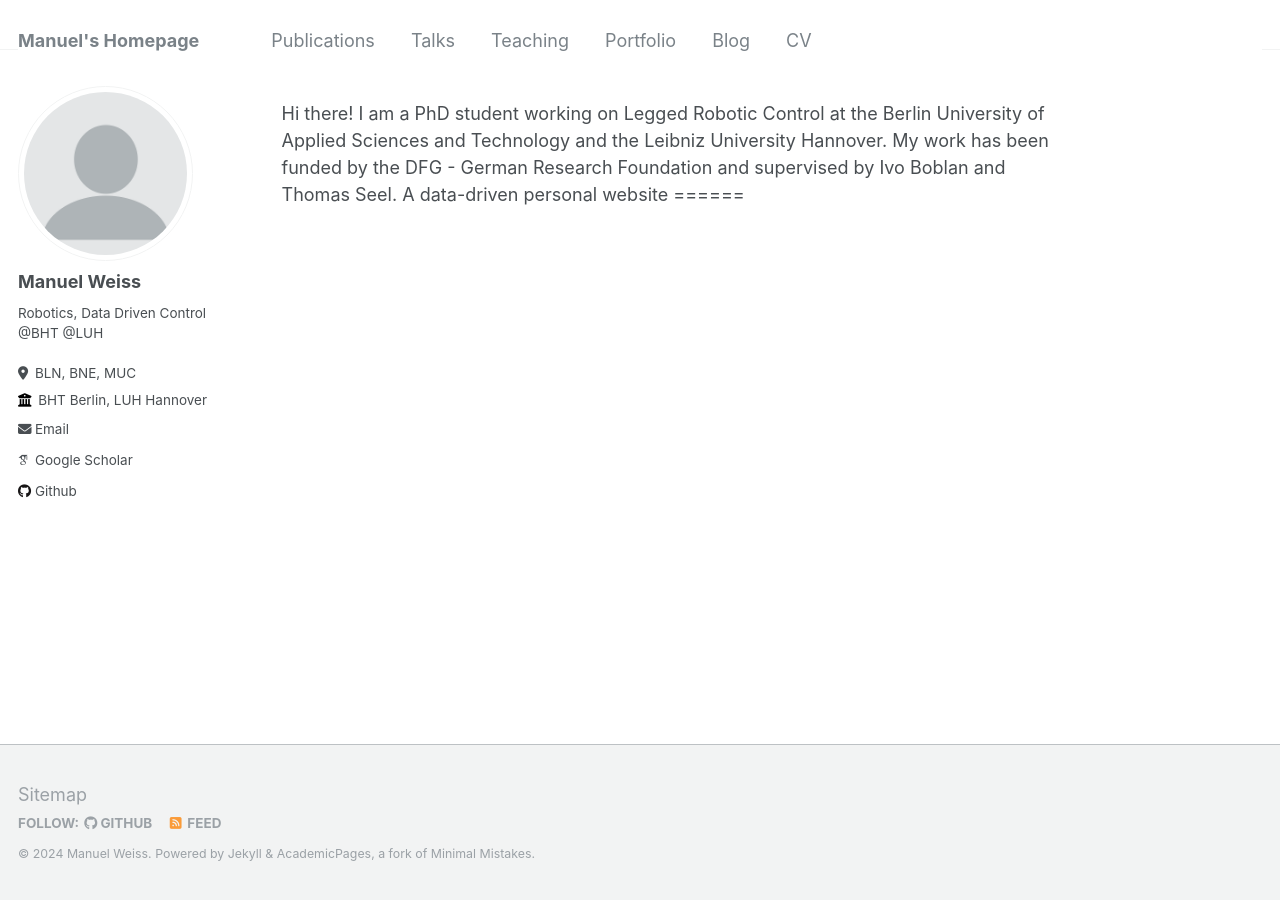
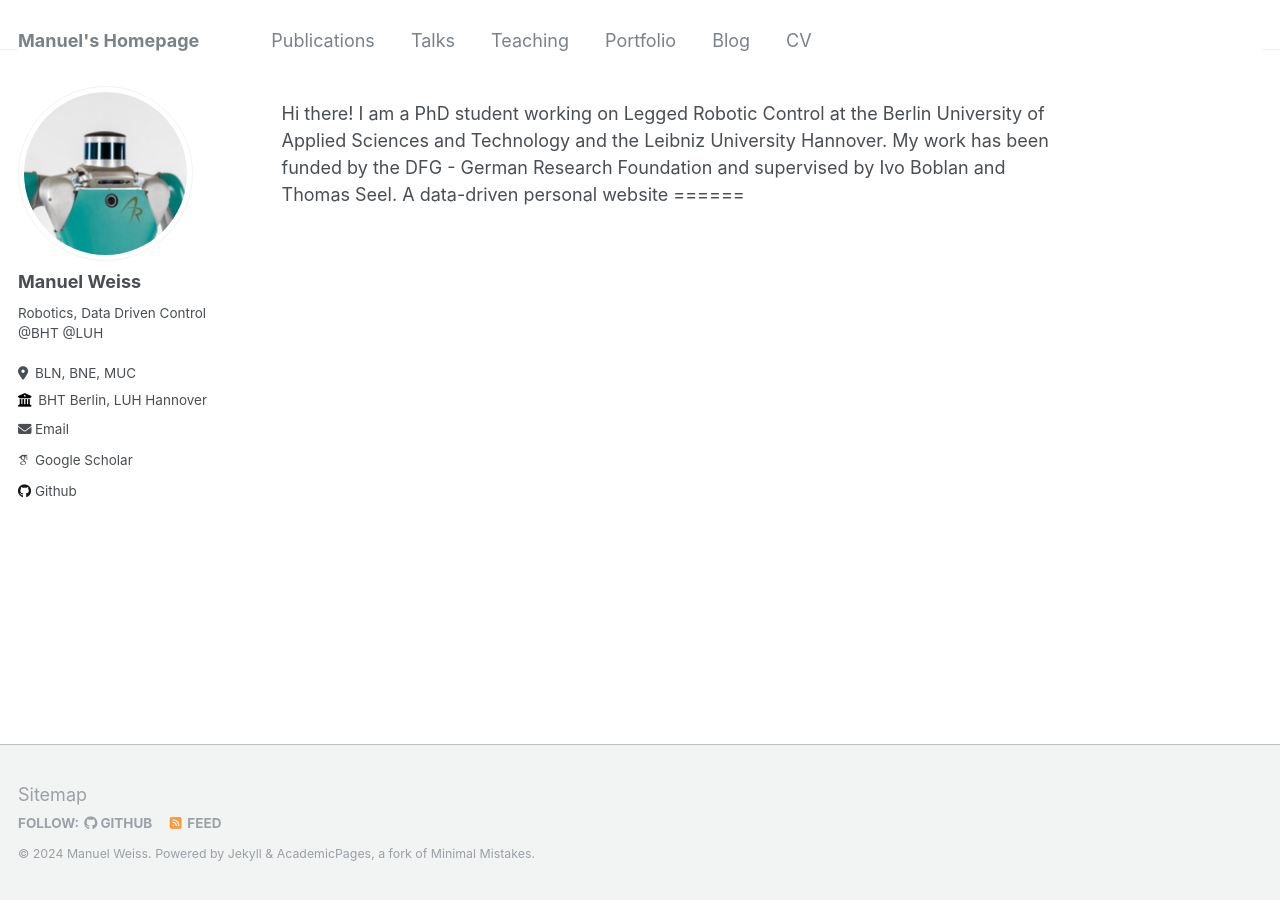
Before and after one commit to ma-weiss/ma-weiss.github.io, a Jekyll site: the page built from _pages/about.md, in a window 1280 px wide. Built offline with Jekyll 4.4.1, drawn with Linux system fonts in a browser that asks for light colours; some web fonts are replaced.

Commit message:
updated pic

```diff
--- a/_config.yml
+++ b/_config.yml
@@ -21,10 +21,10 @@ repository               : "ma-weiss.github.io" # "academicpages/academicpages.g
 #               Additional customization can be done by editing /_includes/author-profile.html
 author:
   # Biographic information
-  avatar           : "profile.png"
+  avatar           : "profile_digit.png"
   name             : "Manuel Weiss"
   pronouns         : # example: "she/her"
-  bio              : "Robotics, Data Driven Control \n@BHT @LUH"
+  bio              : "Robotics, Data Driven Control \r @BHT @LUH"
   location         : "BLN, BNE, MUC"
   employer         : "BHT Berlin, LUH Hannover"
   uri              : # URL
```
Also changed, not shown: images/digit-v3-1.png (added), images/profile_digit.png (added).
